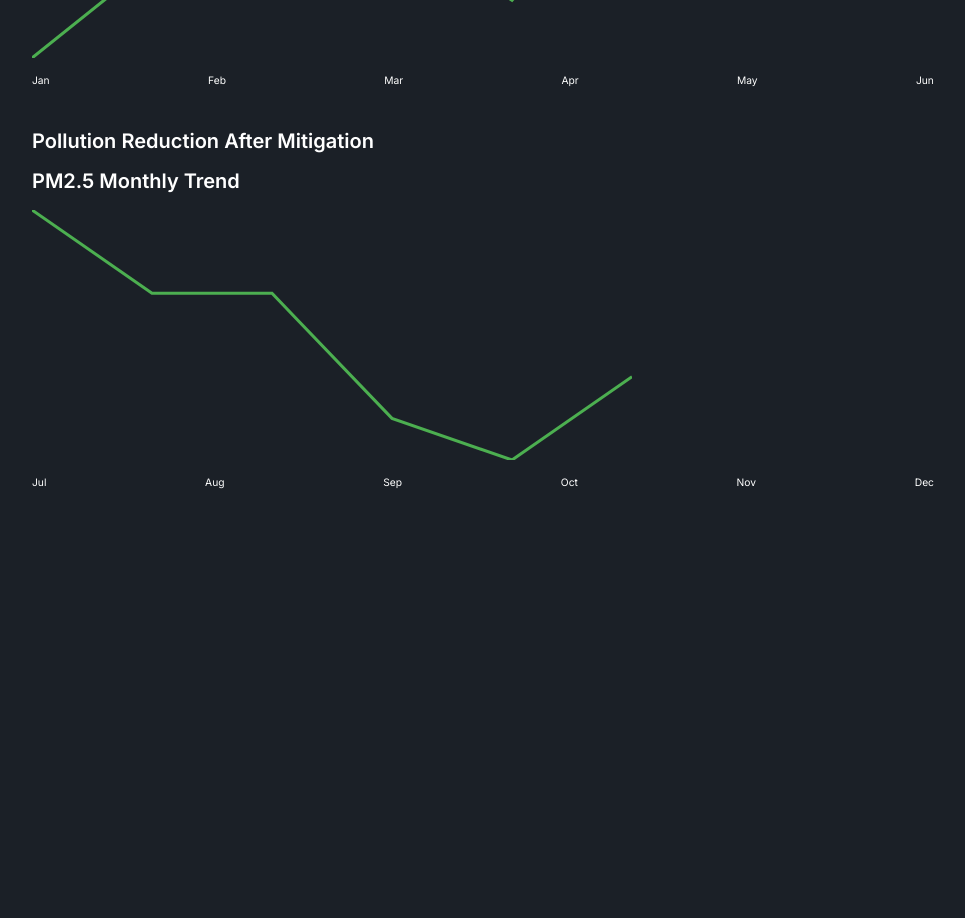
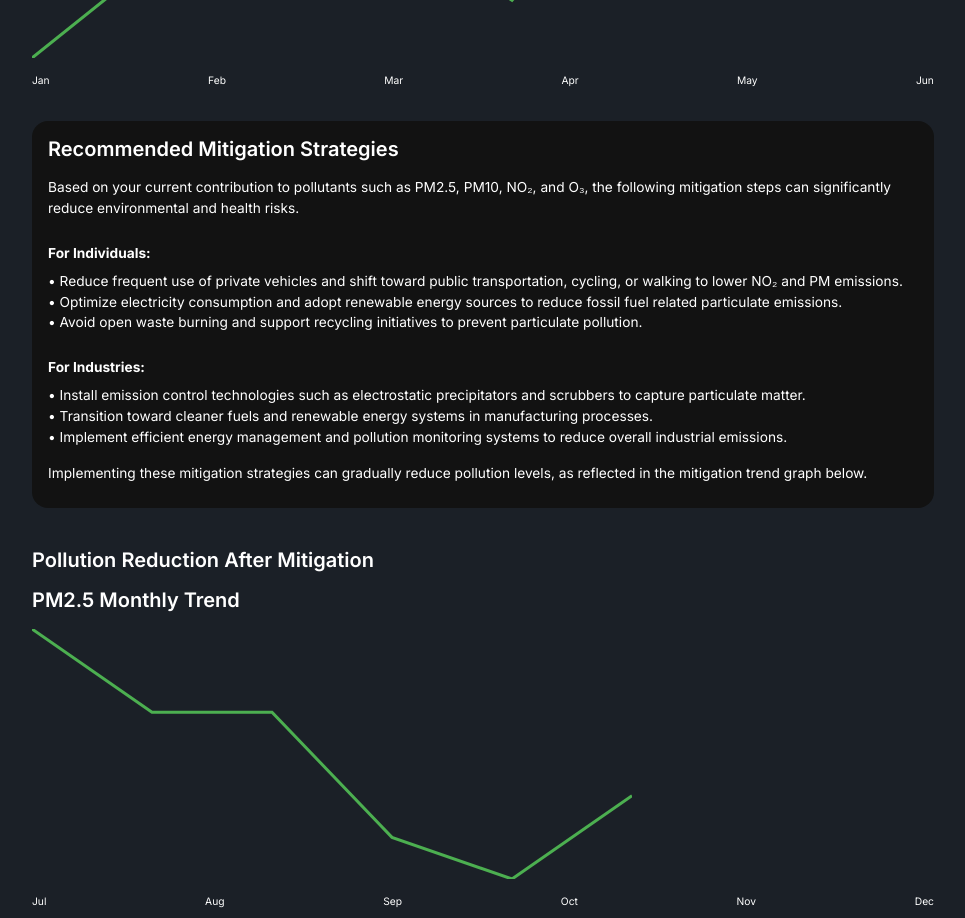
Before and after one commit to AnikChiney/CarbonLensAI, a React (Create React App) app in the folder client/: page /who-standards in a window 1280 px wide. Shown: the part 1460-2378 px from the top of the page, without its empty margins (282-1247 px from the left). Before the commit the page ends 1999 px from the top, so only its background shows below. Built offline with nearby package versions, Linux system fonts and the light colour scheme; no server answers; sample sign-in values are in the browser's storage.

Commit message:
Update index.jsx

```diff
--- a/client/src/scenes/forYou/whoStandards/index.jsx
+++ b/client/src/scenes/forYou/whoStandards/index.jsx
@@ -322,7 +322,8 @@ const MitigationStrategiesBox = () => {
 
 /* ---------------- MITIGATION PROGRESS ---------------- */
 
-const MitigationProgress = () => (
+function MitigationProgress() {
+	return (
 		<Box mt={5}>
 
 			<Typography variant="h4" mb={2}>
@@ -333,6 +334,7 @@ const MitigationProgress = () => (
 
 		</Box>
 	);
+}
 
 /* ---------------- MAIN PAGE ---------------- */
 
@@ -379,6 +381,8 @@ const WHOstandards = () => {
 
           <UserImpactSection/>
 
+		  <MitigationStrategiesBox/>
+
           <MitigationProgress/>
         </>
       )}
```
Lines whose indentation alone changed are shown as unchanged.
